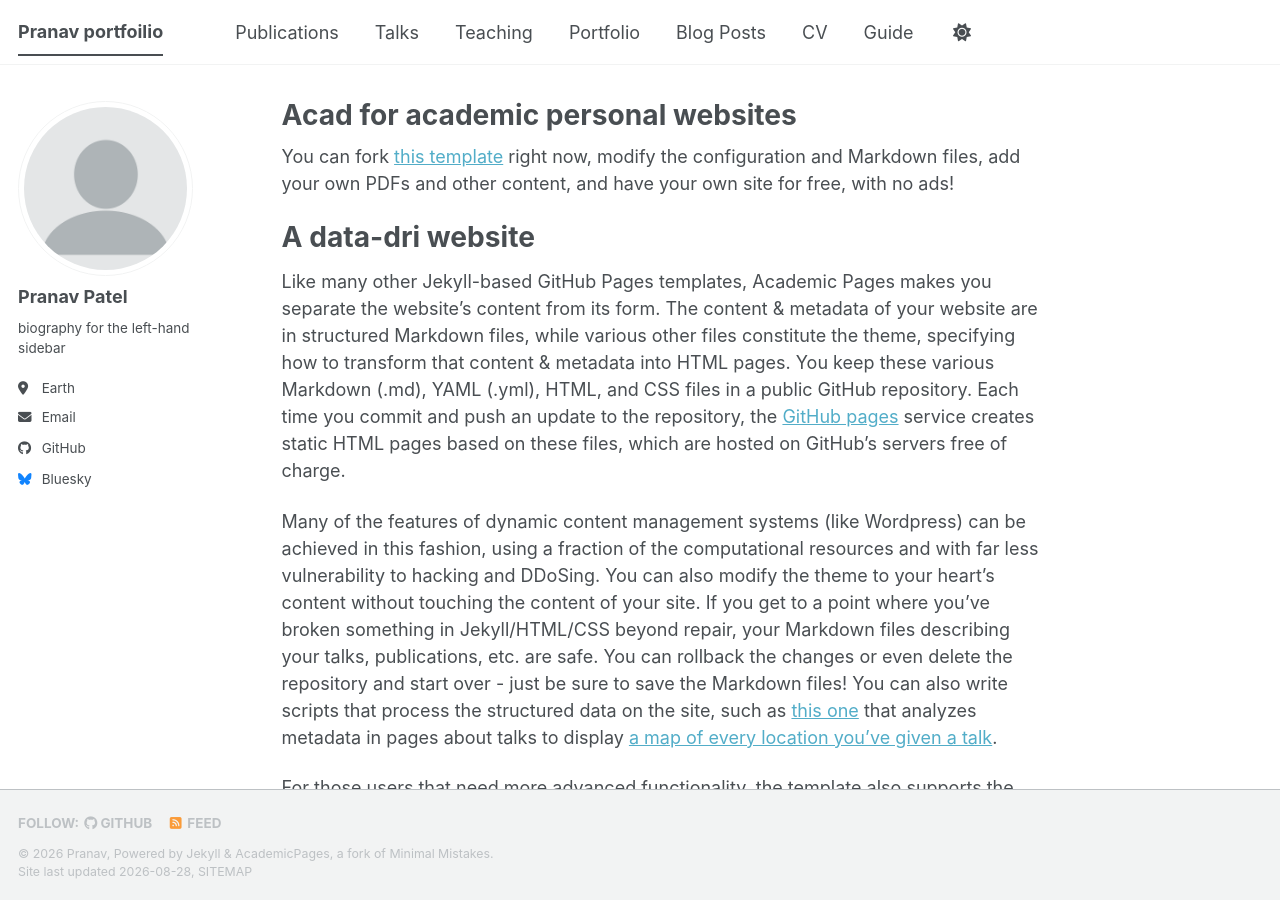
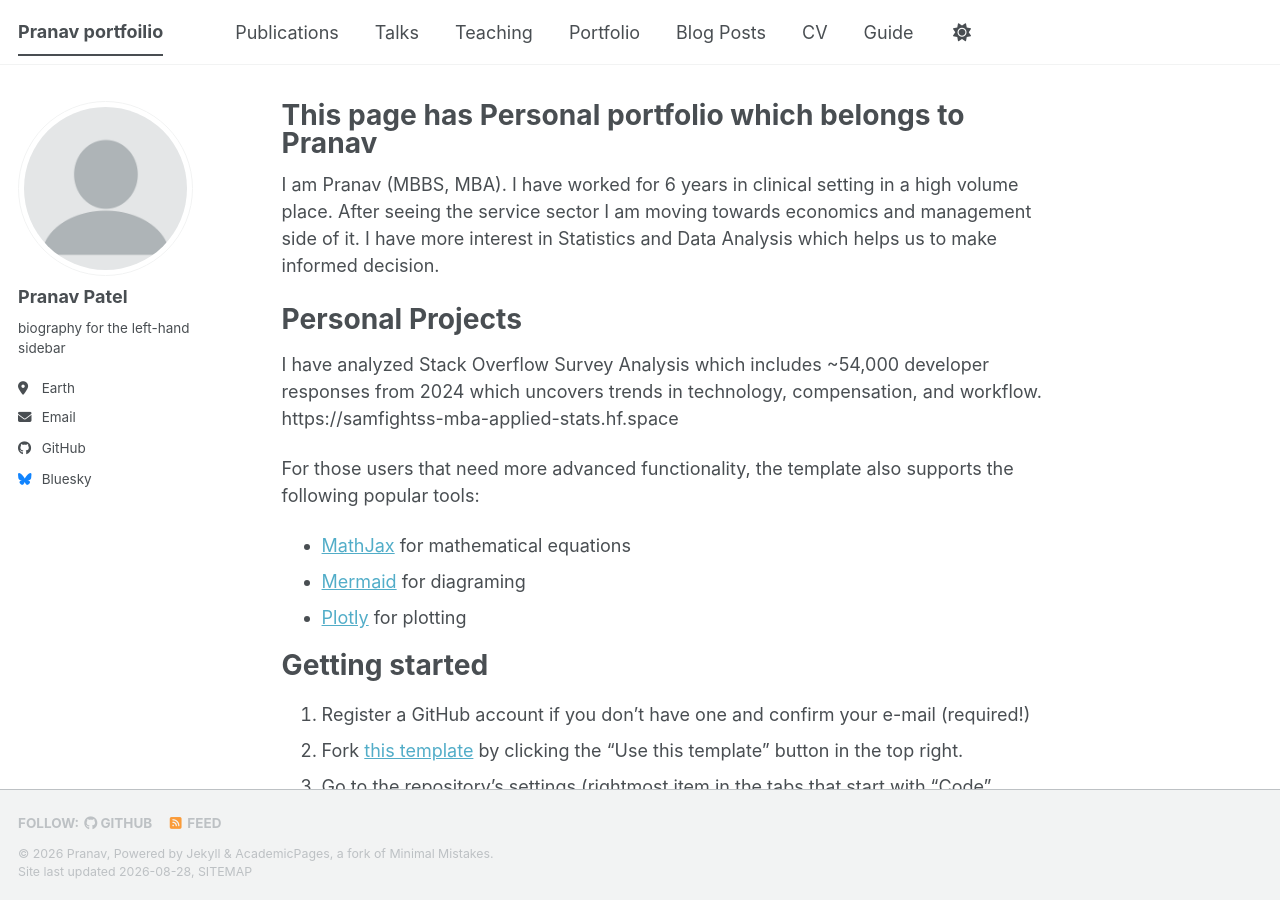
Before and after one commit to pranav517517/pranav517517.github.io, a Jekyll site: the page built from _pages/about.md, in a window 1280 px wide and 900 px high. Built offline with Jekyll 4.4.1, drawn with Linux system fonts in a browser that asks for light colours; a style sheet for code colours, icons or effects is not loaded.

Commit message:
Revise about page with personal details and projects
Updated the title and content to reflect personal information and projects.

```diff
--- a/_pages/about.md
+++ b/_pages/about.md
@@ -1,6 +1,6 @@
 ---
 permalink: /
-title: "Acad for academic personal websites"
+title: "This page has Personal portfolio which belongs to Pranav"
 author_profile: true
 redirect_from:
   - /about/
@@ -9,13 +9,12 @@ redirect_from:
 
 
 
- You can fork [this template](https://github.com/academicpages/academicpages.github.io) right now, modify the configuration and Markdown files, add your own PDFs and other content, and have your own site for free, with no ads!
+ I am Pranav (MBBS, MBA). I have worked for 6 years in clinical setting in a high volume place. After seeing the service sector I am moving towards economics and management side of it. I have more interest in Statistics and Data Analysis which helps us to make informed decision.
 
-A data-dri website
+Personal Projects
 ======
-Like many other Jekyll-based GitHub Pages templates, Academic Pages makes you separate the website's content from its form. The content & metadata of your website are in structured Markdown files, while various other files constitute the theme, specifying how to transform that content & metadata into HTML pages. You keep these various Markdown (.md), YAML (.yml), HTML, and CSS files in a public GitHub repository. Each time you commit and push an update to the repository, the [GitHub pages](https://pages.github.com/) service creates static HTML pages based on these files, which are hosted on GitHub's servers free of charge.
+I have analyzed Stack Overflow Survey Analysis which includes ~54,000 developer responses from 2024 which uncovers trends in technology, compensation, and workflow. https://samfightss-mba-applied-stats.hf.space
 
-Many of the features of dynamic content management systems (like Wordpress) can be achieved in this fashion, using a fraction of the computational resources and with far less vulnerability to hacking and DDoSing. You can also modify the theme to your heart's content without touching the content of your site. If you get to a point where you've broken something in Jekyll/HTML/CSS beyond repair, your Markdown files describing your talks, publications, etc. are safe. You can rollback the changes or even delete the repository and start over - just be sure to save the Markdown files! You can also write scripts that process the structured data on the site, such as [this one](https://github.com/academicpages/academicpages.github.io/blob/master/talkmap.ipynb) that analyzes metadata in pages about talks to display [a map of every location you've given a talk](https://academicpages.github.io/talkmap.html).
 
 For those users that need more advanced functionality, the template also supports the following popular tools:
 - [MathJax](https://www.mathjax.org/) for mathematical equations
```
